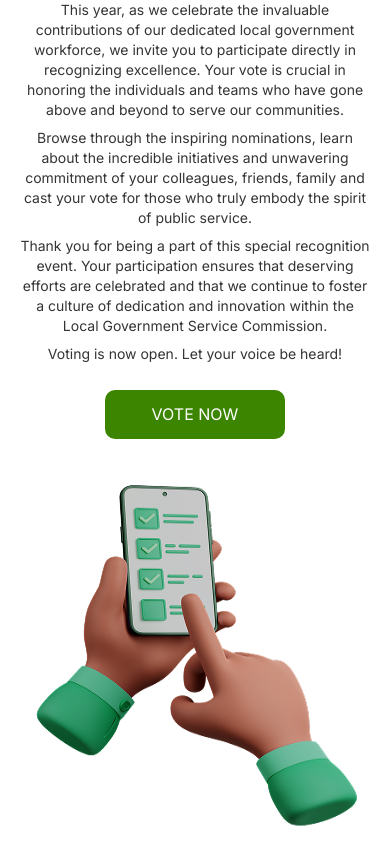
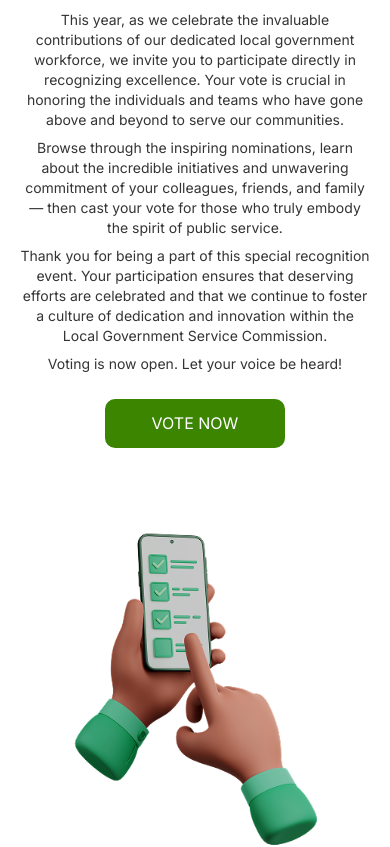
Before and after one commit to Tomivan/OSLGSC-Test, a Next.js app: page / in a window 390 px wide. Shown: the part 945-1792 px from the top of the page. Built offline with nearby package versions, Linux system fonts and the light colour scheme; no server answers; the database is empty; a web font is replaced by a local one.

Commit message:
style: ui-fixes

```diff
--- a/app/components/NomineeCard.tsx
+++ b/app/components/NomineeCard.tsx
@@ -36,7 +36,7 @@ export const NomineeCard: React.FC<NomineeCardProps> = ({
 
   return (
     <div
-      className={`bg-white rounded-[8px] w-fit mx-auto relative border transition-all duration-200 ${
+      className={`bg-white rounded-[8px] w-[271px] h-[380px] mx-auto relative border transition-all duration-200 ${
         isSelected ? "border-[#3B8501] shadow-md" : "border-[#CFCDCD] hover:border-gray-400"
       }`}
     >
@@ -44,7 +44,7 @@ export const NomineeCard: React.FC<NomineeCardProps> = ({
         {nominee.voteCount}
       </div>
 
-      <div className="w-[250px] h-[250px] relative mb-3 rounded-t-[8px] overflow-hidden">
+      <div className="w-[269px] h-[250px] relative mb-3 rounded-t-[8px] overflow-hidden">
         <Image
           src={nominee.image || "/image.png"}
           alt={nominee.name}
@@ -58,9 +58,9 @@ export const NomineeCard: React.FC<NomineeCardProps> = ({
         />
       </div>
 
-      <div className="text-center mb-3 px-2">
+      <div className="text-center mb-3 px-2 h-[48px] flex justify-center items-center ">
         <span className="text-black font-semibold text-sm">Name: </span>
-        <span className="text-black text-sm break-words">{nominee.name}</span>
+        <span className="text-black text-sm break-words">{""}{nominee.name}</span>
       </div>
 
       <div className="flex items-center bg-[#E1E1E1] py-[12px] justify-center gap-4 rounded-b-[8px]">
--- a/app/components/Officials.tsx
+++ b/app/components/Officials.tsx
@@ -16,7 +16,7 @@ const Officials = () => {
 						<Image src={chairw} alt="Chairperson" className="" />
 						<div className=" text-[17.7px] leading-[24px] text-center ">
 							<h1 className="text-[#000000]">
-								Ms. Olvia Olubukunola Onabanjo
+								Ms. Olivia Olubukunola Onabanjo
 							</h1>
 							<h1 className="text-[#3B8501] uppercase font-bold mt-[8px] ">
 								Chairman
--- a/app/components/VoteImage.tsx
+++ b/app/components/VoteImage.tsx
@@ -5,22 +5,20 @@ import Link from "next/link";
 
 const VoteImage = () => {
 	return (
-		<main className="bg-white flex md:pb-[65px] pb-[40px] justify-center md:mt-[325px] mt-[70px] text-white ">
-			<section className="md:w-full w-[90%] md:max-w-[1280px] flex justify-center items-center ">
-				<div className="md:flex w-full mx-auto md:gap-[95px] justify-center">
-					<div className="w-fit md:pt-[35px] pt-80px] text-center md:text-left ">
-						<h1 className="uppercase w-fit text-[#343434] text-2xl md:text-[32px] text-center mx-auto md:mx-0 md:text-left  tracking-0 leading-[32px]">
-							VOTE FOR YOUR <br />
-							<span className="text-[#3B8501] font-bold">
-								FAVORITE NOMINATION
-							</span>{" "}
-						</h1>
+		<main className="bg-white flex pb-[40px] lg:pb-[65px] justify-center mt-[60px] md:mt-[320px] lg:mt-[370px] text-white">
+			<section className="w-[90%] lg:w-full max-w-[1280px] flex justify-center items-center">
+				{/* Layout container */}
+				<div className="w-full mx-auto flex flex-col lg:flex-row justify-center items-center gap-[40px] lg:gap-[95px]">
 
-						<div className="text-[#343434] text-[14px] md:text-base md:w-[598px] mt-[8px] md:mt-[24px] tracking-0 leading-[20px] md:leading-[24px]">
+					{/* LEFT SIDE — TEXT SECTION */}
+					<div className="w-full md:w-[90%] lg:w-fit pt-[20px] lg:pt-[35px] text-center md:text-center lg:text-left">
+						<h1 className="uppercase w-fit text-[#343434] text-2xl md:text-[32px] text-center mx-auto lg:mx-0 md:mb-[20px] text-left md:text-center lg:text-left tracking-0 leading-[32px]"> VOTE FOR YOUR <br /> <span className="text-[#3B8501] font-bold"> FAVORITE NOMINATION </span>{" "} </h1>
+
+						<div className="text-[#343434] text-[14px] md:text-base md:w-[90%] lg:w-[598px] mt-[8px] lg:mt-[24px] leading-[20px] lg:leading-[24px] text-center lg:text-left mx-auto lg:mx-0">
 							<p>
 								Welcome to the official voting website for the
 								2025 Local Government Service Commission Week
-								Awards!{" "}
+								Awards!
 							</p>
 							<p className="my-[8px]">
 								This year, as we celebrate the invaluable
@@ -33,9 +31,9 @@ const VoteImage = () => {
 							<p>
 								Browse through the inspiring nominations, learn
 								about the incredible initiatives and unwavering
-								commitment of your colleagues, friends, family
-								and cast your vote for those who truly embody
-								the spirit of public service.
+								commitment of your colleagues, friends, and
+								family — then cast your vote for those who truly
+								embody the spirit of public service.
 							</p>
 							<p className="my-[8px]">
 								Thank you for being a part of this special
@@ -47,16 +45,19 @@ const VoteImage = () => {
 							</p>
 							<p>Voting is now open. Let your voice be heard!</p>
 						</div>
+
 						<Link href="#categories">
-							<button className="bg-[#3B8501] hover:bg-[] rounded-[10px] mt-[26px] md:mt-[25px] text-[] w-[180px] md:w-[274px] h-[49px] ">
+							<button className="bg-[#3B8501] rounded-[10px] mt-[25px] text-white w-[180px] md:w-[220px] lg:w-[274px] h-[49px] transition-all hover:bg-[#326d01]">
 								VOTE NOW
 							</button>
 						</Link>
 					</div>
+
+					{/* RIGHT SIDE — IMAGE */}
 					<Image
 						src={hand}
-						alt="hamd"
-						className="md:w-[330px] h-[350px] mx-auto md:mx-0 md:h-[420px] mt-[40px]"
+						alt="hand"
+						className="w-[250px] md:w-[280px] lg:w-[330px] h-[320px] md:h-[360px] lg:h-[420px] mt-[40px] lg:mt-0 mx-auto lg:mx-0"
 					/>
 				</div>
 			</section>
--- a/app/leaderboard/page.tsx
+++ b/app/leaderboard/page.tsx
@@ -67,7 +67,7 @@ const FullLeaderboard = () => {
       case 3:
         return "bg-orange-300 text-orange-900";
       default:
-        return "bg-white text-gray-600";
+        return "bg-whit text-gray-600";
     }
   };
 
@@ -139,7 +139,7 @@ const FullLeaderboard = () => {
                 {contestants.map((contestant) => (
                   <div
                     key={contestant.id}
-                    className="flex items-center justify-between px-6 py-4 hover:bg-gray-100 transition-colors duration-200"
+                    className="flex items-center justify-between md:px-6 md:py-4 px-3 py-2 hover:bg-gray-100 transition-colors duration-200"
                   >
                     <div className="flex items-center space-x-4">
                       <div className={`w-8 h-8 rounded-full flex items-center justify-center font-bold text-sm ${getPositionColor(contestant.position)}`}>
@@ -149,7 +149,7 @@ const FullLeaderboard = () => {
                         <span className="text-gray-800 font-medium block">
                           {contestant.name}
                         </span>
-                        <span className="text-gray-500 text-sm">
+                        <span className="text-gray-500 md:text-sm text-xs ">
                           {contestant.category}
                         </span>
                       </div>
```
